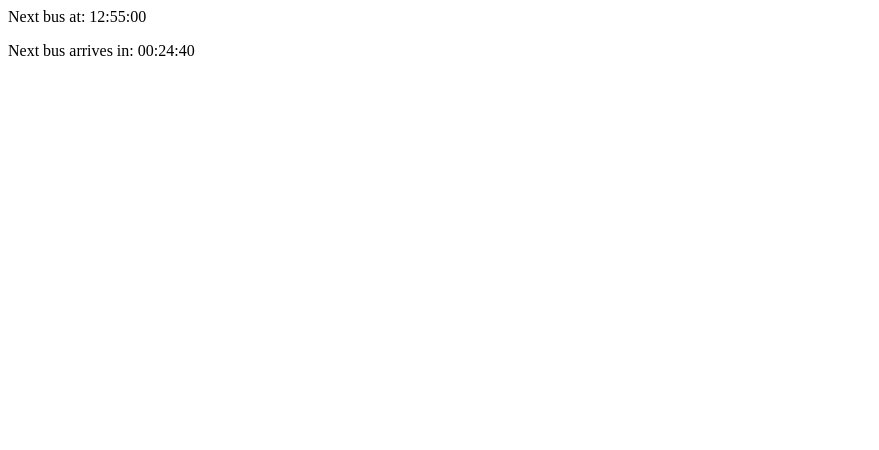
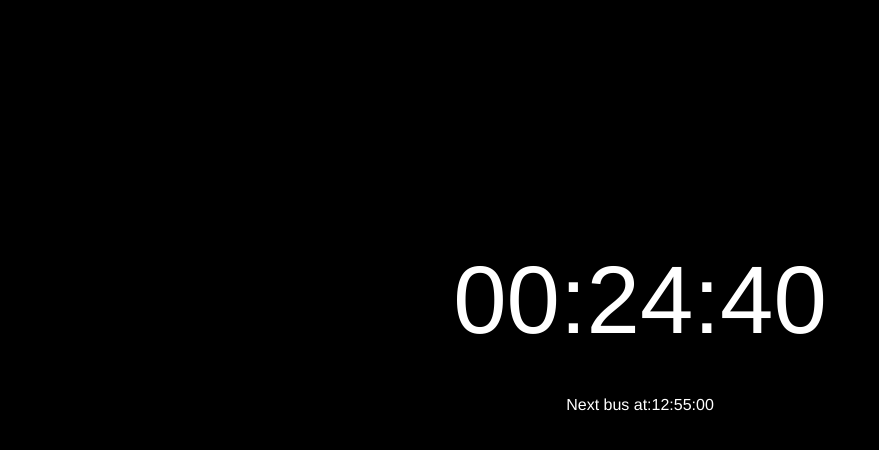
Before and after one commit to fahran/shuttle-app, a plain HTML site: page www/index.html in a window 1280 px wide. Shown: the whole page, without its empty margins (0-879 px from the left). Drawn offline with Linux system fonts and the light colour scheme.

Commit message:
Added much prettier black UI.  v0.0.2

```diff
--- a/www/config.xml
+++ b/www/config.xml
@@ -3,7 +3,7 @@
 
         xmlns:gap   = "http://phonegap.com/ns/1.0"
         id          = "net.fahran.o2shuttlebus"
-        version     = "0.0.1"
+        version     = "0.0.2"
         versionCode = "10" >
 
         <!-- versionCode is optional and Android only -->
--- /dev/null
+++ b/www/css/style.css
@@ -0,0 +1,16 @@
+body {
+  background-color: black;
+  color: white;
+  font-family: helvetica, sans-serif;
+  text-align: center;
+}
+
+#timeToNextBus {
+  font-size: 6em;
+  margin-top: 300px;
+  line-height: 0px;
+}
+
+#nextReturnBusTime {
+  font-size: 1em;
+}
--- a/www/index.html
+++ b/www/index.html
@@ -1,5 +1,6 @@
 <html>
 <head>
+	<link rel="stylesheet" type="text/css" href="css/style.css" />
 	<script src="js/clock.js"></script>
 	<script src="js/buses.js"></script>
 	<script src="js/app.js"></script>
@@ -11,7 +12,7 @@
 	</script>
 </head>
 <body>
-	<p>Next bus at: <time id="nextReturnBusTime"></time></p>
-	<p>Next bus arrives in: <time id="timeToNextBus"></time></p>
+	<p id="timeToNextBus"><time></time></p>
+    <p id="nextBusTime">Next bus at:<time></time></p>
 </body>
 </html>
--- a/www/js/app.js
+++ b/www/js/app.js
@@ -16,6 +16,6 @@ function findNextBuses(busService) {
 	var nextReturnTime = busService.nextBusAfter(currentTime);
 	var timeToNextBus = currentTime.timeUntil(nextReturnTime);
 
-	document.getElementById("nextReturnBusTime").innerHTML = nextReturnTime;
-	document.getElementById("timeToNextBus").innerHTML = timeToNextBus;
+	document.querySelector("#nextBusTime time").innerHTML = nextReturnTime;
+	document.querySelector("#timeToNextBus time").innerHTML = timeToNextBus;
 }
```
Also changed, not shown: test/spec/appSpec.js (+3 -4 lines).
